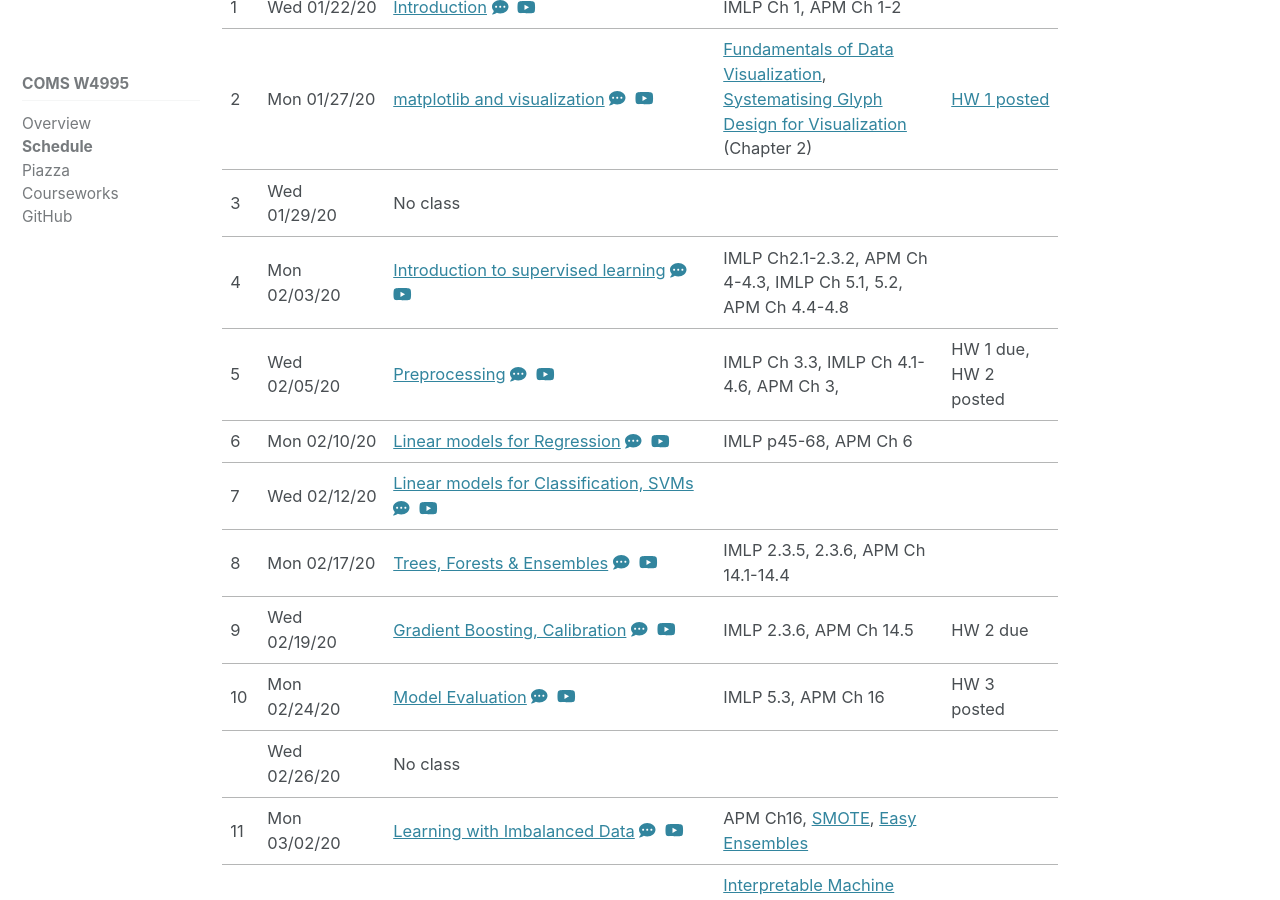
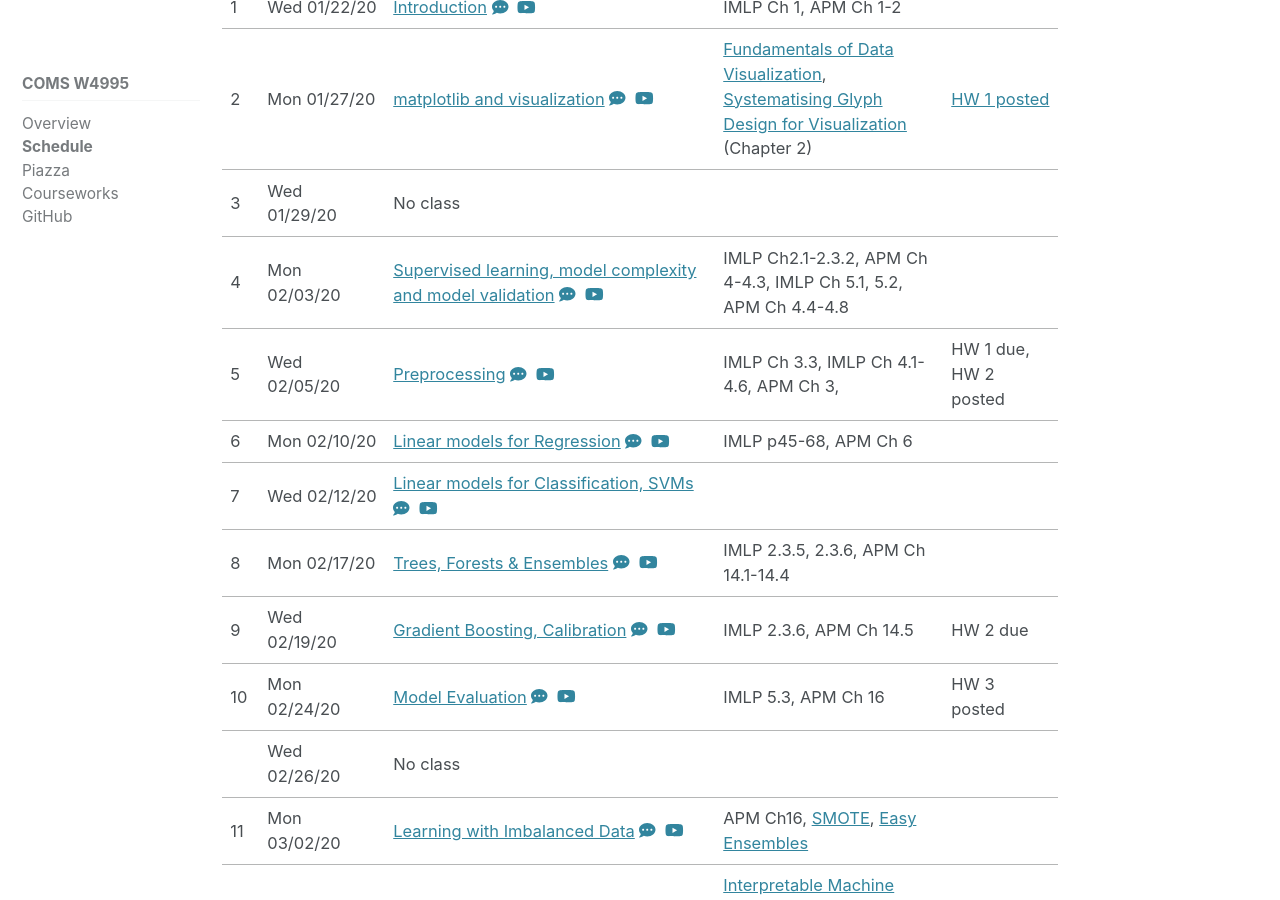
Before and after one commit to amueller/columbia-website, a Jekyll site: the page built from _comsw4995s20/lectures.md, in a window 1280 px wide and 900 px high, scrolled down 346 px. Built offline with Jekyll 4.4.1, drawn with Linux system fonts in a browser that asks for light colours; cached includes are drawn as plain includes; nearby versions of some CDN libraries.

Commit message:
lins to supervised learning, fix lecture notes links

```diff
--- a/_comsw4995s20/lectures.md
+++ b/_comsw4995s20/lectures.md
@@ -35,7 +35,7 @@ Press P on slides for presenter notes (or add #p1 to the url if you're on mobile
 		<td>2</td>
 		<td>Mon 01/27/20</td>
 		<td><a href="https://amueller.github.io/COMS4995-s20/slides/aml-02-matplotlib">matplotlib and visualization</a>
-		<a href="https://amueller.github.io/COMS4995-s20/slides/aml-02-matplotlib"><i class="fas fa-comment-dots"></i></a>
+		<a href="https://amueller.github.io/COMS4995-s20/slides/aml-02-matplotlib#p1"><i class="fas fa-comment-dots"></i></a>
 		&nbsp;<a href="https://youtu.be/OW3oco7nlV4"><i class="fab fa-youtube" aria-hidden="true"></i></a></td>
 		<td><a href="https://serialmentor.com/dataviz/">Fundamentals of Data Visualization</a>, <a href="https://ora.ox.ac.uk/objects/uuid:b98ccce1-038f-4c0a-a259-7f53dfe06ac7">Systematising Glyph Design for Visualization</a> (Chapter 2)</td>
 		<td><a href="https://github.com/amueller/COMS4995-s20/raw/master/homework/homework1-spring-2020.pdf">HW 1 posted</a></td>
@@ -50,8 +50,8 @@ Press P on slides for presenter notes (or add #p1 to the url if you're on mobile
 	<tr>
 		<td>4</td>
 		<td>Mon 02/03/20</td>
-		<td><a href="#">Introduction to supervised learning</a>
-		<a href="#"><i class="fas fa-comment-dots"></i></a>&nbsp;
+		<td><a href="https://amueller.github.io/COMS4995-s20/slides/aml-03-supervised-learning">Supervised learning, model complexity and model validation</a>
+		<a href="https://amueller.github.io/COMS4995-s20/slides/aml-03-supervised-learning#p1"><i class="fas fa-comment-dots"></i></a>&nbsp;
 		<a href="#"><i class="fab fa-youtube" aria-hidden="true"></i></a>
         </td>
 		<td>IMLP Ch2.1-2.3.2, APM Ch 4-4.3, IMLP Ch 5.1, 5.2, APM Ch 4.4-4.8</td>
```
Also changed, not shown: _comsw4995s20/home.md (+2 -0 lines).
